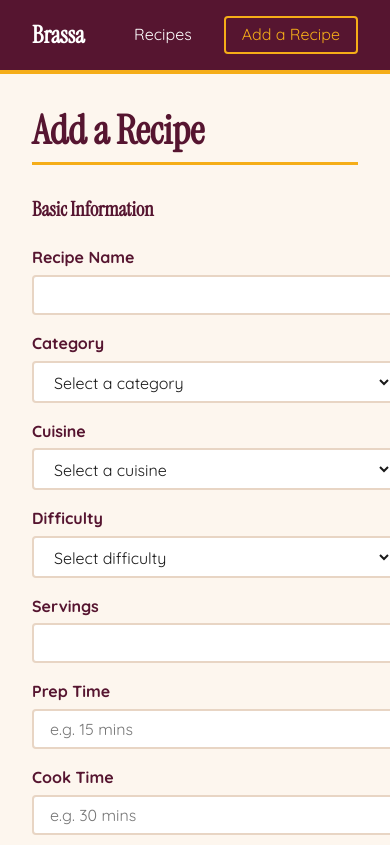
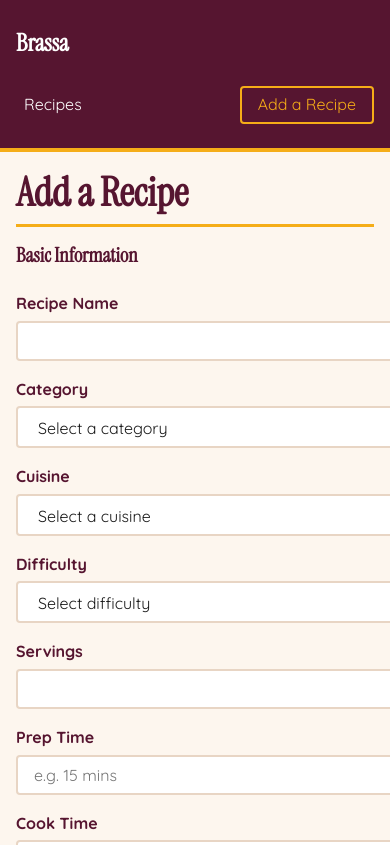
Before and after one commit to colabottles/recipeApp, an Angular app: page /add in a window 390 px wide. Shown: the top 845 px of the page. Built offline with nearby package versions, Linux system fonts and the light colour scheme.

Commit message:
feat: add responsive styles and fix title

```diff
--- a/src/app/app.component.css
+++ b/src/app/app.component.css
@@ -136,3 +136,18 @@
   font-size: 0.85rem;
   color: #d4a8b8;
 }
+
+@media (max-width: 767px) {
+  .site-nav {
+    flex-wrap: wrap;
+    padding: var(--space-sm) 0;
+  }
+
+  .site-logo {
+    width: 100%;
+  }
+
+  .nav-link--cta {
+    margin-left: auto;
+  }
+}
--- a/src/app/recipe-edit/recipe-edit.component.css
+++ b/src/app/recipe-edit/recipe-edit.component.css
@@ -139,3 +139,12 @@ button[type="submit"]:disabled {
   cursor: not-allowed;
   opacity: 1;
 }
+
+@media (max-width: 767px) {
+  input[type="text"],
+  input[type="number"],
+  select,
+  textarea {
+    font-size: 16px;
+  }
+}
--- a/src/app/recipe-form/recipe-form.component.css
+++ b/src/app/recipe-form/recipe-form.component.css
@@ -127,3 +127,21 @@ button[type="submit"]:disabled {
   cursor: not-allowed;
   opacity: 1;
 }
+
+@media (max-width: 767px) {
+  input[type="text"],
+  input[type="number"],
+  select,
+  textarea {
+    font-size: 16px;
+  }
+}
+
+@media (max-width: 767px) {
+  input[type="text"],
+  input[type="number"],
+  select,
+  textarea {
+    font-size: 16px;
+  }
+}
--- a/src/index.html
+++ b/src/index.html
@@ -2,7 +2,7 @@
 <html lang="en">
 <head>
   <meta charset="utf-8">
-  <title>RecipeApp</title>
+  <title>Brassa</title>
   <base href="/">
   <meta name="viewport" content="width=device-width, initial-scale=1">
   <link rel="icon" type="image/x-icon" href="favicon.ico">
--- a/src/styles.css
+++ b/src/styles.css
@@ -71,3 +71,40 @@ a:focus-visible {
   white-space: nowrap;
   border: 0;
 }
+
+/* Mobile */
+@media (max-width: 767px) {
+  :root {
+    --space-xl: 1rem;
+    --space-2xl: 1.5rem;
+  }
+
+  .site-nav {
+    flex-wrap: wrap;
+    gap: var(--space-sm);
+  }
+
+  .site-logo {
+    font-size: 1.25rem;
+  }
+
+  h1 {
+    font-size: 1.75rem;
+  }
+
+  h2 {
+    font-size: 1.25rem;
+  }
+}
+
+/* Tablet */
+@media (min-width: 768px) and (max-width: 1024px) {
+  :root {
+    --space-xl: 1.5rem;
+    --space-2xl: 2rem;
+  }
+
+  h1 {
+    font-size: 2rem;
+  }
+}
```
